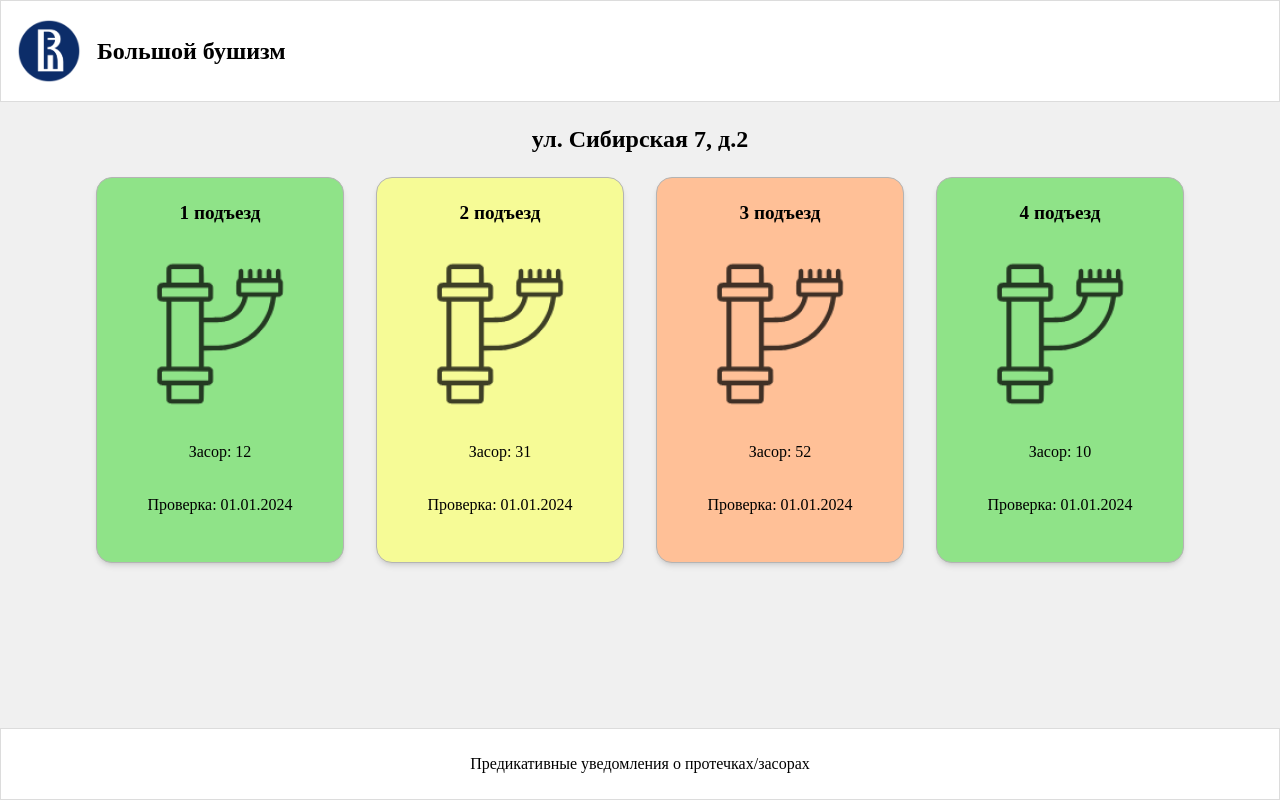
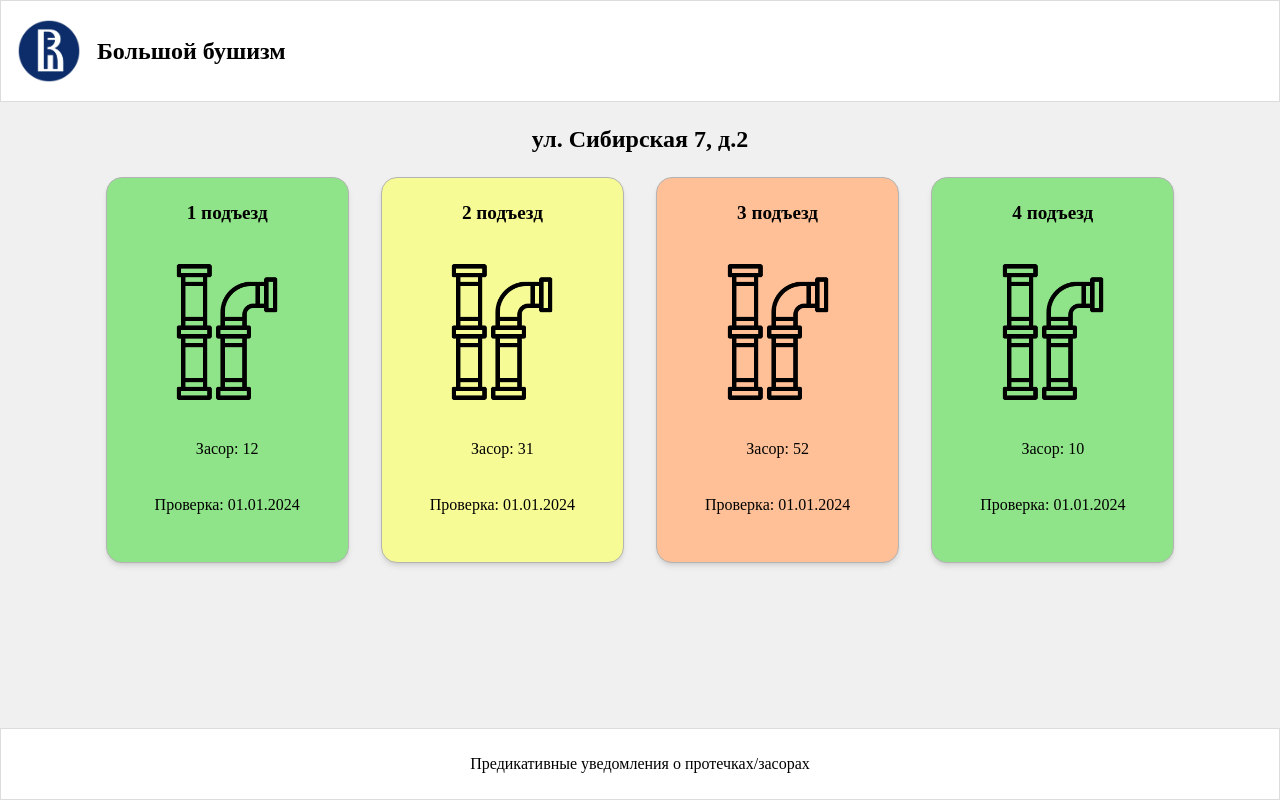
Before and after one commit to byRingo/predictive-notifications-about-blockages, a React (Vite) app in the folder frontend/: page / in a window 1280 px wide. Built offline with nearby package versions, Linux system fonts and the light colour scheme.

Commit message:
replace pipe img

```diff
--- a/frontend/src/components/PipeCard/PipeCard.tsx
+++ b/frontend/src/components/PipeCard/PipeCard.tsx
@@ -1,4 +1,5 @@
 import pipe from '../../assets/pipe.png'
+import styled from 'styled-components';
 import { Card, Description, Title } from "./PipeCardStyles.ts";
 
 interface PipeCardProps {
@@ -6,10 +7,16 @@ interface PipeCardProps {
     blockage: number,
 }
 
+export const PipeImg = styled.img`
+    width:140px;
+    margin-left:auto;
+    margin-right:auto
+`
+
 export default function PipeCard({label, blockage, }: PipeCardProps){
     return(<Card $blockage={blockage}>
         <Title>{label}</Title>
-        <img src={pipe} alt="" />
+        <PipeImg src={pipe} alt="" />
         <Description>Засор: {blockage}</Description>
         <Description>Проверка: 01.01.2024</Description>
     </Card>)
```
Also changed, not shown: frontend/src/assets/pipe.png.
